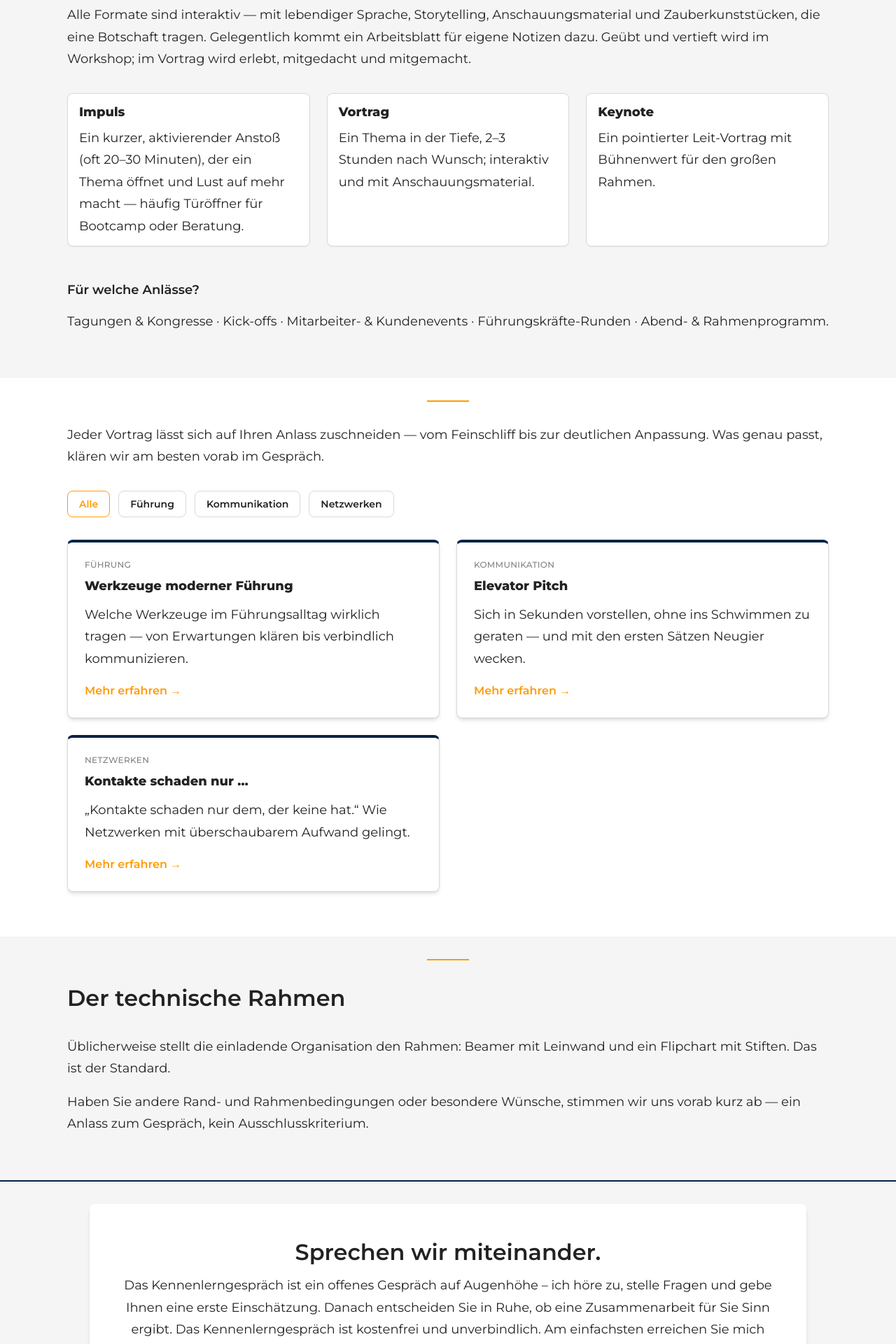
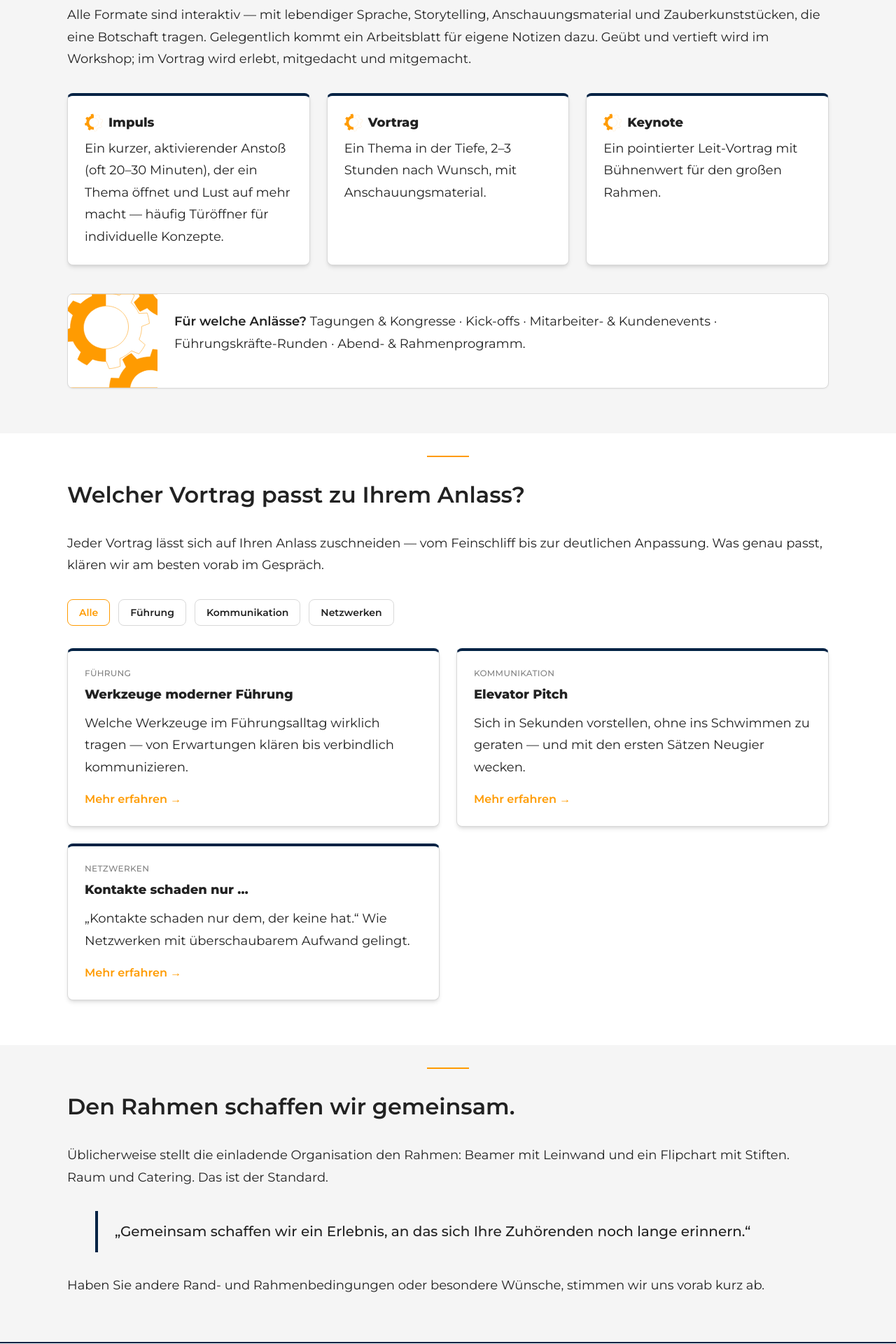
Before and after one commit to MH3-LearnCon/meine-neue-webseite-mit-js, a Next.js app: page /vortraege in a window 1280 px wide. Shown: the part 780-2700 px from the top of the page at 70% size. Built offline with nearby package versions, Linux system fonts and the light colour scheme.

Commit message:
feat(vortraege): Quote zwischen Absatz 1 und 2 im technischen Rahmen + content-Sync

```diff
--- a/src/app/vortraege/page.tsx
+++ b/src/app/vortraege/page.tsx
@@ -2,7 +2,9 @@ import type { Metadata } from "next";
 
 import ContactSection from "@/components/ContactSection";
 import Hero from "@/components/Hero";
+import Note from "@/components/Note";
 import VortraegeListe from "@/components/VortraegeListe";
+import { SingleGear } from "@/components/icons";
 
 export const metadata: Metadata = {
   title: "Vorträge & Impulse: Führung, Karriere & mehr | MH3 LearnCon",
@@ -13,11 +15,11 @@ export const metadata: Metadata = {
 const FORMAT_KARTEN = [
   {
     titel: "Impuls",
-    text: "Ein kurzer, aktivierender Anstoß (oft 20–30 Minuten), der ein Thema öffnet und Lust auf mehr macht — häufig Türöffner für Bootcamp oder Beratung.",
+    text: "Ein kurzer, aktivierender Anstoß (oft 20–30 Minuten), der ein Thema öffnet und Lust auf mehr macht — häufig Türöffner für individuelle Konzepte.",
   },
   {
     titel: "Vortrag",
-    text: "Ein Thema in der Tiefe, 2–3 Stunden nach Wunsch; interaktiv und mit Anschauungsmaterial.",
+    text: "Ein Thema in der Tiefe, 2–3 Stunden nach Wunsch, mit Anschauungsmaterial.",
   },
   {
     titel: "Keynote",
@@ -44,7 +46,7 @@ export default function VortraegePage() {
             aria-hidden="true"
           />
           <h2 className="mb-6 text-h2 font-semibold leading-snug text-brand-text md:mb-8">
-            So funktionieren meine Vorträge
+            Deshalb bleiben meine Vorträge in Erinnerung
           </h2>
           <p className="text-body text-brand-text">
             Alle Formate sind interaktiv — mit lebendiger Sprache, Storytelling,
@@ -58,23 +60,28 @@ export default function VortraegePage() {
             {FORMAT_KARTEN.map((karte) => (
               <article
                 key={karte.titel}
-                className="rounded-lg border border-brand-gray-mid-light bg-white px-4 py-3 shadow-sm"
+                className="rounded-lg border border-brand-gray-mid-light border-t-4 border-t-denver-blue bg-white p-6 shadow-md"
               >
-                <h3 className="mb-2 text-base font-bold text-brand-text md:text-lg">
-                  {karte.titel}
-                </h3>
+                <div className="mb-2 flex items-center gap-2">
+                  <SingleGear
+                    width={26}
+                    height={26}
+                    className="shrink-0 text-orange"
+                  />
+                  <h3 className="text-base font-bold text-brand-text md:text-lg">
+                    {karte.titel}
+                  </h3>
+                </div>
                 <p className="text-body text-brand-text">{karte.text}</p>
               </article>
             ))}
           </div>
 
-          <h3 className="mb-4 mt-10 text-base font-semibold text-brand-text md:mt-12 md:text-lg">
-            Für welche Anlässe?
-          </h3>
-          <p className="text-body text-brand-text">
-            Tagungen & Kongresse · Kick-offs · Mitarbeiter- & Kundenevents ·
+          <Note className="mt-10 min-h-[8.5rem]">
+            <span className="font-semibold">Für welche Anlässe?</span> Tagungen &
+            Kongresse · Kick-offs · Mitarbeiter- & Kundenevents ·
             Führungskräfte-Runden · Abend- & Rahmenprogramm.
-          </p>
+          </Note>
         </div>
       </section>
 
@@ -85,6 +92,9 @@ export default function VortraegePage() {
             className="mx-auto mb-6 h-[2px] w-[60px] bg-orange md:mb-8"
             aria-hidden="true"
           />
+          <h2 className="mb-6 text-h2 font-semibold leading-snug text-brand-text md:mb-8">
+            Welcher Vortrag passt zu Ihrem Anlass?
+          </h2>
           <VortraegeListe />
         </div>
       </section>
@@ -97,16 +107,21 @@ export default function VortraegePage() {
             aria-hidden="true"
           />
           <h2 className="mb-6 text-h2 font-semibold leading-snug text-brand-text md:mb-8">
-            Der technische Rahmen
+            Den Rahmen schaffen wir gemeinsam.
           </h2>
           <p className="text-body text-brand-text">
             Üblicherweise stellt die einladende Organisation den Rahmen: Beamer
-            mit Leinwand und ein Flipchart mit Stiften. Das ist der Standard.
+            mit Leinwand und ein Flipchart mit Stiften. Raum und Catering. Das
+            ist der Standard.
           </p>
-          <p className="mt-4 text-body text-brand-text">
+          <blockquote className="my-8 ml-10 mr-8 border-l-4 border-denver-blue py-3 pl-6">
+            <p className="text-xl font-medium leading-relaxed text-brand-text">
+              {"„Gemeinsam schaffen wir ein Erlebnis, an das sich Ihre Zuhörenden noch lange erinnern.“"}
+            </p>
+          </blockquote>
+          <p className="text-body text-brand-text">
             Haben Sie andere Rand- und Rahmenbedingungen oder besondere Wünsche,
-            stimmen wir uns vorab kurz ab — ein Anlass zum Gespräch, kein
-            Ausschlusskriterium.
+            stimmen wir uns vorab kurz ab.
           </p>
         </div>
       </section>
```
Also changed, not shown: content/Vortraege_Texte_MH3_v1.md (+17 -15 lines).
